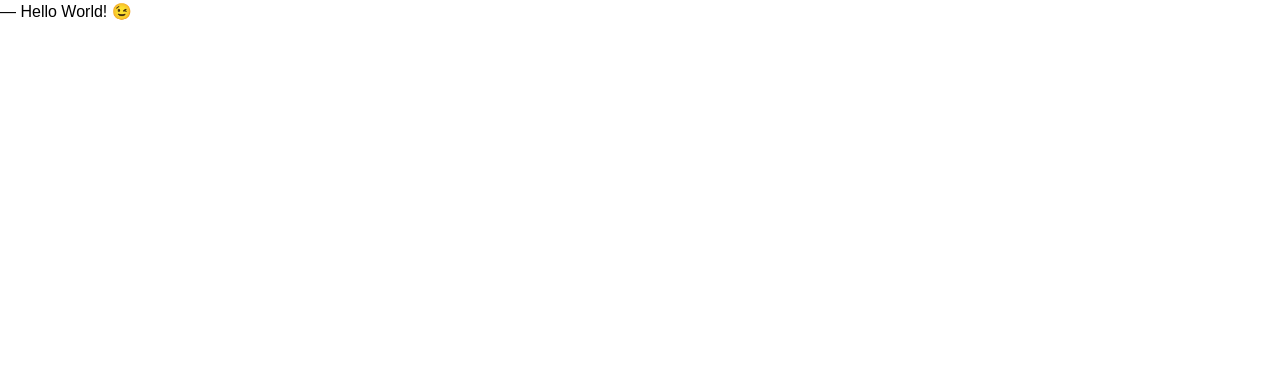
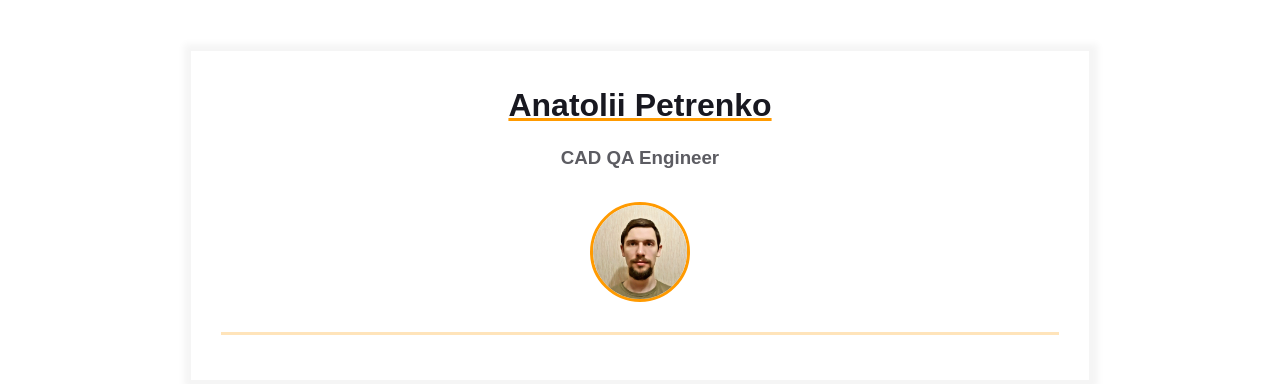
Before and after one commit to AnatoliiCoder/homepage, a plain HTML site: page index.html in a window 1280 px wide. Drawn offline with Linux system fonts and the light colour scheme.

Commit message:
Added main block with avatar

```diff
--- a/index.html
+++ b/index.html
@@ -7,6 +7,29 @@
     <title>Résumé</title>
   </head>
   <body>
-    ― Hello World! &#x1F609;
+    <main>
+      <div class="resume">
+        <div class="container">
+          <div class="resume__block">
+            <h1 class="contact-info__header">Anatolii Petrenko</h1>
+            <h3 class="contact-info__sub-header">CAD QA Engineer</h3>
+
+            <div class="contact_info_container fh">
+              <div class="contact-info__block"></div>
+
+              <div class="contact-info__block contact-info__block--center">
+                <img
+                  class="contact-info__avatar"
+                  src="assets/photo.jpg"
+                  alt="Avatar"
+                />
+              </div>
+
+              <div class="contact-info__block"></div>
+            </div>
+          </div>
+        </div>
+      </div>
+    </main>
   </body>
 </html>
```
Also changed, not shown: assets/photo.jpg (added).
